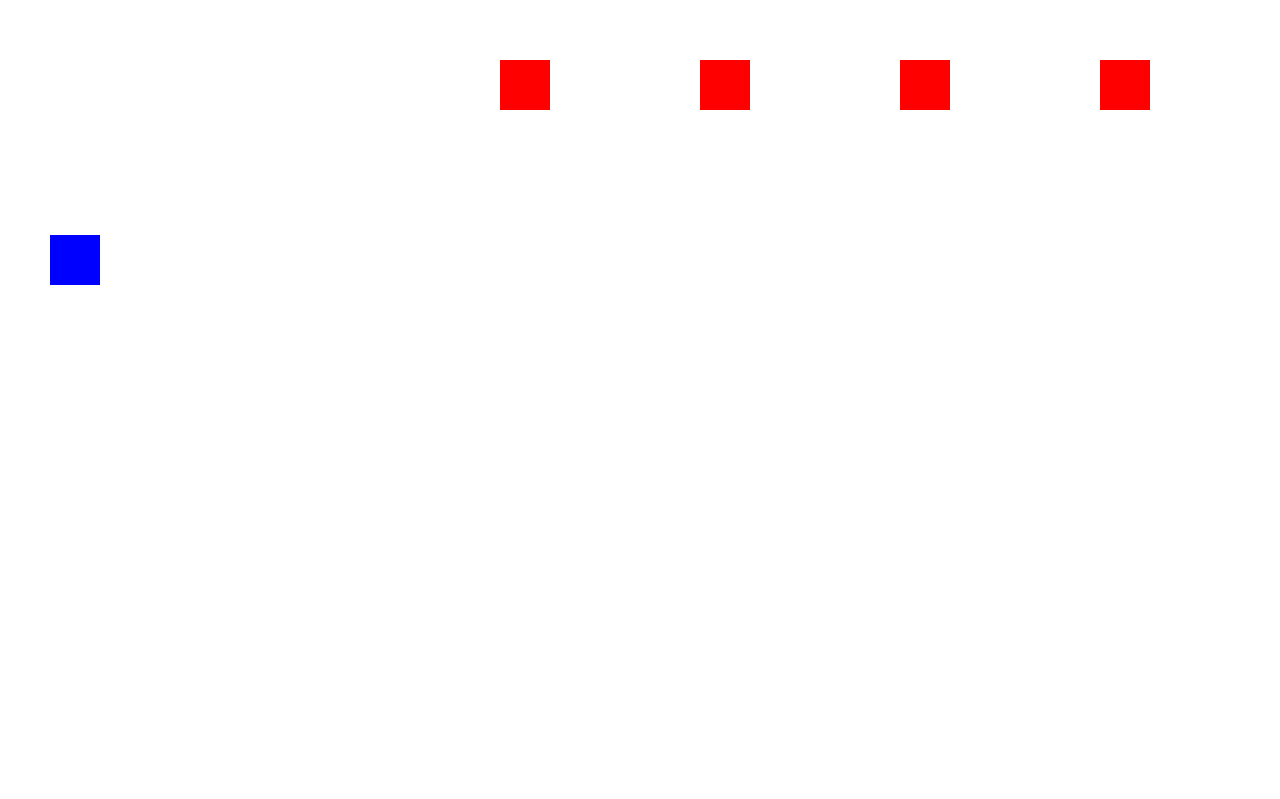
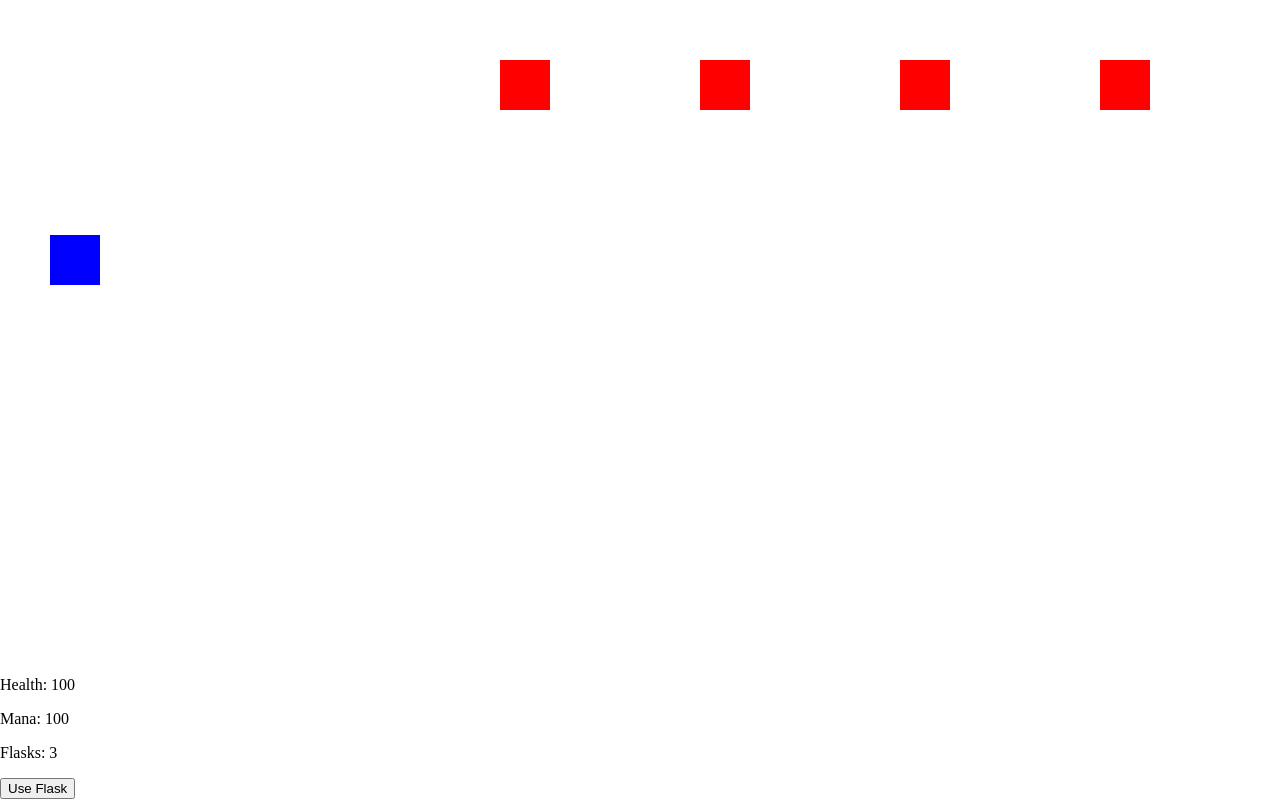
Before and after one commit to Jaharri/elden-ring-spell-tracer, a plain HTML site: page index.html in a window 1280 px wide. Shown: the part 140-939 px from the top of the page. Before the commit the page ends 804 px from the top, so only its background shows below. Drawn offline with Linux system fonts and the light colour scheme.

Commit message:
Update index.html

```diff
--- a/index.html
+++ b/index.html
@@ -1,18 +1,10 @@
-<!DOCTYPE html>
-<html lang="en">
-<head>
-    <meta charset="UTF-8">
-    <meta name="viewport" content="width=device-width, initial-scale=1.0">
-    <title>Elden Ring Spell Tracer</title>
-    <style>
-        body {
-            margin: 0;
-            overflow: hidden;
-        }
-    </style>
-</head>
 <body>
     <canvas id="gameCanvas"></canvas>
-    <script src="script.js"></script> <!-- Change 'script.js' to your actual JS file name -->
+    <div id="ui">
+        <p id="health">Health: 100</p>
+        <p id="mana">Mana: 100</p>
+        <p id="flasks">Flasks: 3</p>
+        <button onclick="useFlask()">Use Flask</button>
+    </div>
+    <script src="script.js" defer></script>
 </body>
-</html>
```
